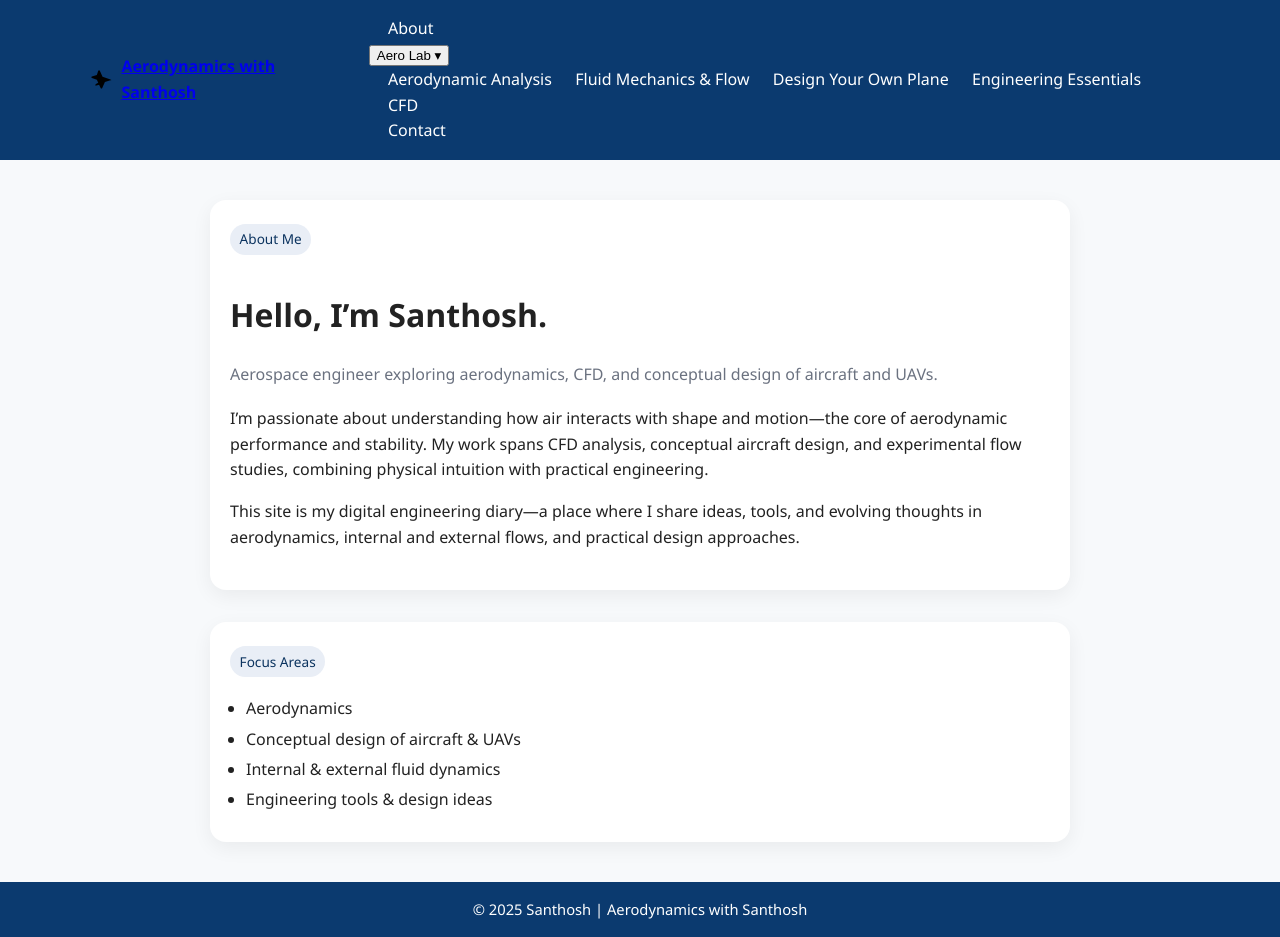
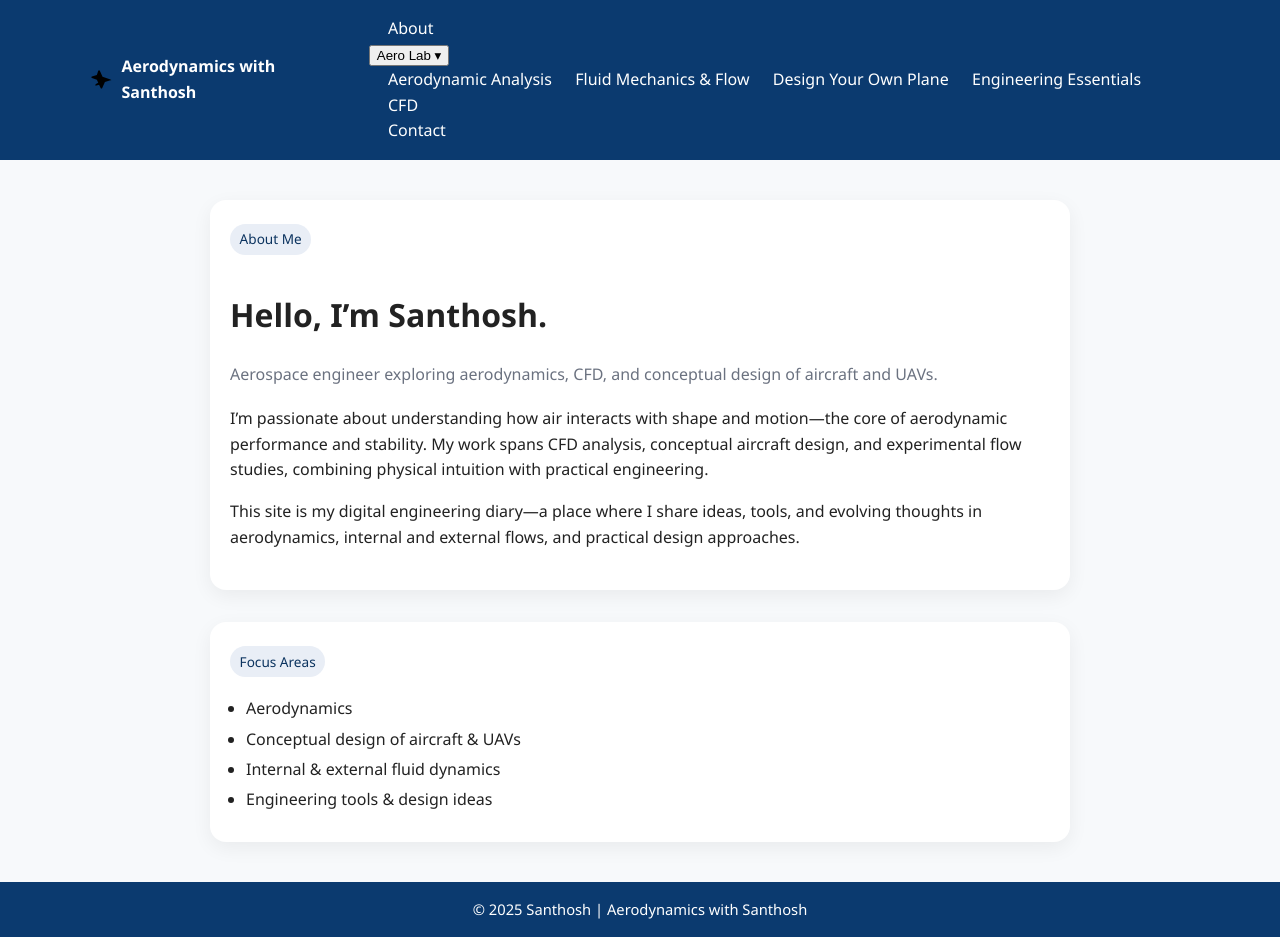
Before and after one commit to SandeJarvis/santhoshaero, a Jekyll site: the page built from index.md, in a window 1280 px wide. Built offline with Jekyll 4.4.1, drawn with Linux system fonts in a browser that asks for light colours.

Commit message:
Update header.html

```diff
--- a/_includes/header.html
+++ b/_includes/header.html
@@ -1,33 +1,27 @@
 <!-- =========================
   HEADER / TOP NAVIGATION
-  File: _includes/header.html
-  Purpose: Brand + Horizontal Nav + "Aero Lab" dropdown
-  Dependencies: assets/style.css (see styles below)
 ========================= -->
 <header class="site-header">
   <div class="nav">
-    <!-- ========== BRAND / LOGO ========== -->
-    <a class="brand" href="{{ '/' | relative_url }}" title="Aerodynamics with Santhosh">
-      <!-- Simple plane icon (SVG) -->
+    <!-- BRAND — plain text, NOT clickable -->
+    <div class="brand" title="Aerodynamics with Santhosh">
       <svg xmlns="http://www.w3.org/2000/svg" viewBox="0 0 22 22" aria-hidden="true">
         <path d="M20.6 11.6c.6-.2.6-1 0-1.2l-8-2.7-2.7-6c-.3-.7-1.3-.7-1.6 0L6.9 5.9 2 7.5c-.8.3-.8 1.3 0 1.6l4.9 1.6 1.4 3.1-2.3 1.1c-.3.2-.5.5-.5.9v1l3.6-1.1 1.6 3.4c.3.7 1.3.7 1.6 0l2.7-6 8-2.7z"/>
       </svg>
       <span>Aerodynamics with Santhosh</span>
-    </a>
+    </div>
 
-    <!-- ========== PRIMARY NAV LINKS ========== -->
+    <!-- HORIZONTAL NAV -->
     <nav class="primary-nav" aria-label="Main">
-      <!-- 1) About -->
       <a href="{{ '/' | relative_url }}">About</a>
 
-      <!-- 2) Aero Lab (Dropdown trigger) -->
+      <!-- DROPDOWN: closed by default, opens on hover -->
       <div class="dropdown" role="group" aria-label="Aero Lab menu">
-        <button class="dropbtn" aria-haspopup="true" aria-expanded="false">
+        <button class="dropbtn" type="button" aria-haspopup="true" aria-expanded="false">
           Aero Lab ▾
         </button>
-        <!-- Dropdown panel: ONLY 5 MAJOR CATEGORIES -->
         <div class="dropdown-content" role="menu">
-          <!-- Create these 5 .md files later at repo root -->
+          <!-- Only 5 categories; create matching .md files later -->
           <a role="menuitem" href="{{ '/aerodynamic-analysis'   | relative_url }}">Aerodynamic Analysis</a>
           <a role="menuitem" href="{{ '/fluid-mechanics-flow'   | relative_url }}">Fluid Mechanics &amp; Flow</a>
           <a role="menuitem" href="{{ '/design-your-own-plane'  | relative_url }}">Design Your Own Plane</a>
@@ -36,7 +30,6 @@
         </div>
       </div>
 
-      <!-- 3) Contact -->
       <a href="{{ '/contact' | relative_url }}">Contact</a>
     </nav>
   </div>
```
